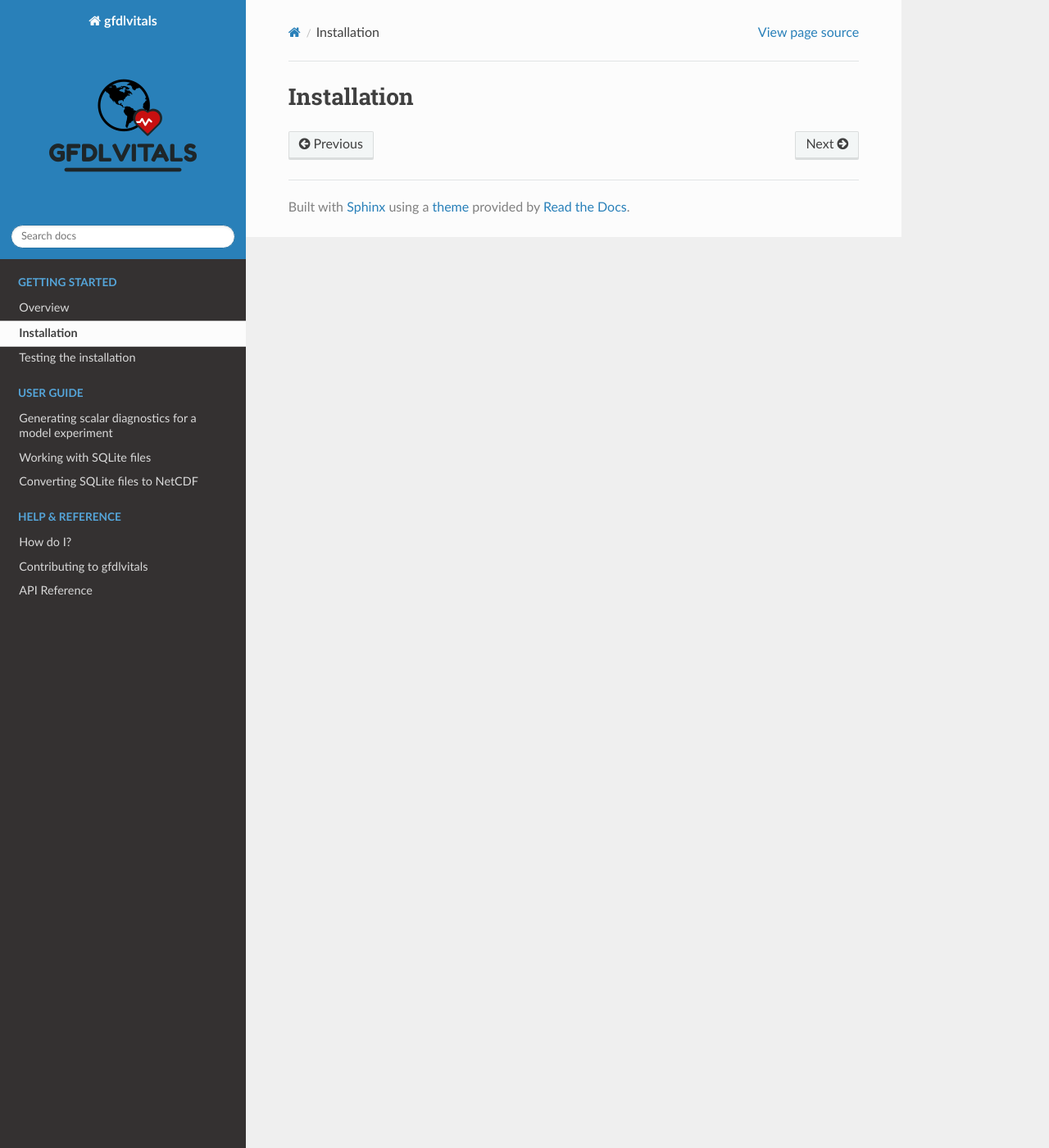
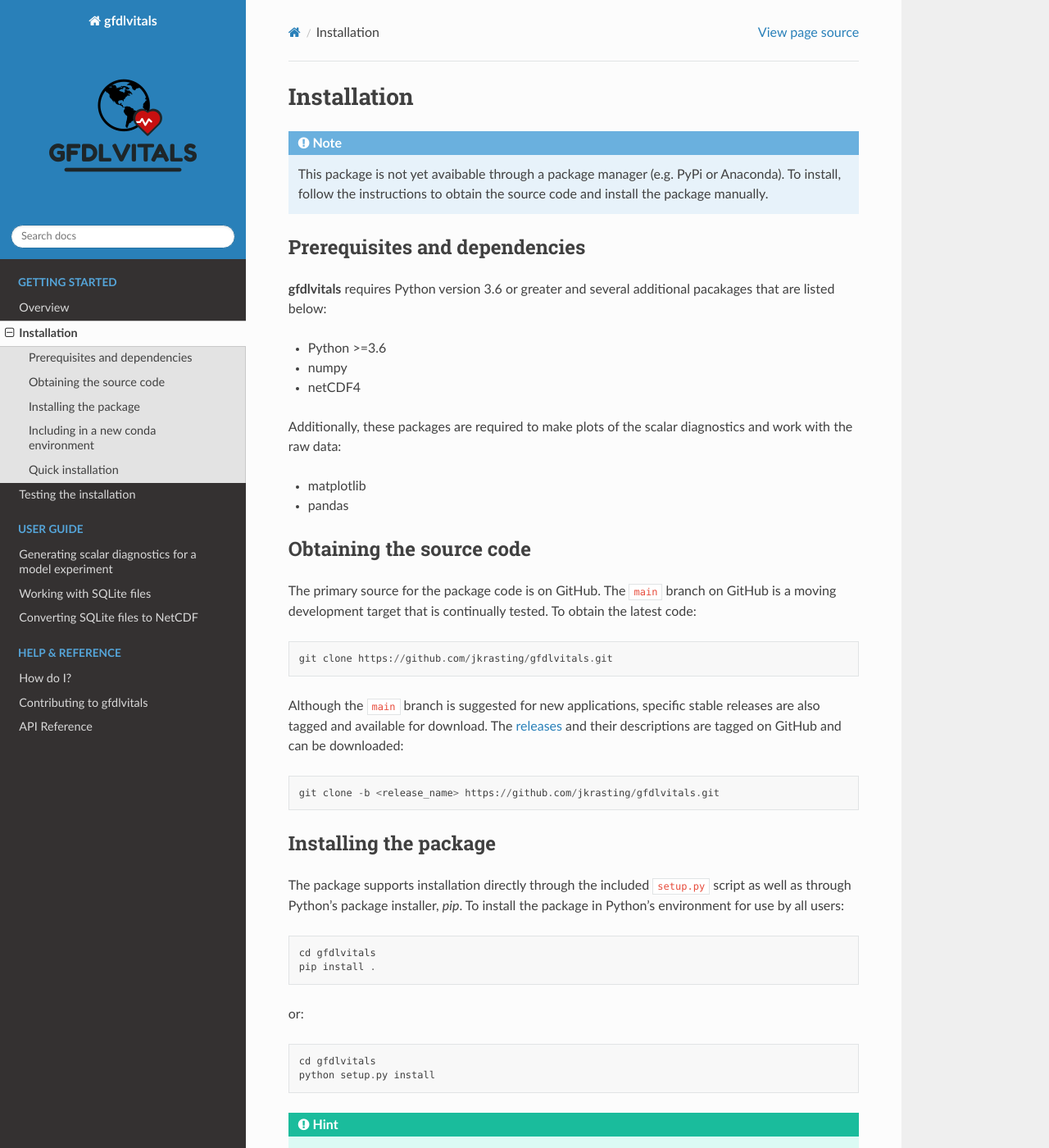
Before and after one commit to jkrasting/gfdlvitals, a Sphinx documentation site: the page built from docs/source/install.rst, in a window 1280 px wide and 1400 px high. Shown: the whole window at 82% size. Built offline with Sphinx 7.4.7 and the Read the Docs theme 2.0.0, drawn with Linux system fonts in a browser that asks for light colours; some of the changed text lies outside the part shown.

Commit message:
Added installation instructions

```diff
--- a/docs/source/install.rst
+++ b/docs/source/install.rst
@@ -1,2 +1,90 @@
 Installation
 ============
+
+.. note::
+   This package is not yet avaibable through a package manager (e.g. PyPi or
+   Anaconda). To install, follow the instructions to obtain the source code
+   and install the package manually.
+
+Prerequisites and dependencies
+------------------------------
+
+**gfdlvitals** requires Python version 3.6 or greater and several additional pacakages
+that are listed below:
+
+* Python >=3.6
+* numpy
+* netCDF4
+
+Additionally, these packages are required to make plots of the scalar diagnostics
+and work with the raw data:
+
+* matplotlib
+* pandas
+
+Obtaining the source code
+-------------------------
+
+The primary source for the package code is on GitHub. The ``main`` branch on GitHub
+is a moving development target that is continually tested. To obtain the latest code:
+
+.. parsed-literal::
+   git clone https://github.com/jkrasting/gfdlvitals.git
+
+Although the ``main`` branch is suggested for new applications, specific stable releases
+are also tagged and available for download. The `releases <https://github.com/jkrasting/gfdlvitals/releases>`_
+and their descriptions are tagged on GitHub and can be downloaded:
+
+.. parsed-literal::
+   git clone -b <release_name> https://github.com/jkrasting/gfdlvitals.git
+
+Installing the package
+----------------------
+
+The package supports installation directly through the included ``setup.py`` script as well
+as through Python's package installer, `pip`.  To install the package in Python's environment for use
+by all users:
+
+.. parsed-literal::
+   cd gfdlvitals
+   pip install .
+
+or:
+
+.. parsed-literal::
+   cd gfdlvitals
+   python setup.py install
+
+.. Hint::
+   If you do not have root access or would prefer not to have a site-wide installation,
+   you may install the package in your user's ``~/.local`` directory by passing the ``--user``
+   flag to the end of either command.
+
+Including in a new conda environment
+------------------------------------
+
+If you are building a new conda environment, you can include **gfdlvitals**
+in the environment's YAML specification file:
+
+.. code-block:: yaml
+
+   dependencies:
+     - python=3.8
+     - matplotlib
+     - netcdf4
+     - numpy
+     - pip
+     - pip:
+       - git+https://github.com/jkrasting/gfdlvitals.git
+
+Appending ``@<release_name>`` at the end of the URL will install a specific
+version of the package.
+
+Quick installation
+------------------
+
+If you are interested in skipping the download of the source code, you can install
+**gfdlvitals** directly from GitHub into the user ``~/.local`` directory in one-line:
+
+.. parsed-literal::
+   pip install git+https://github.com/jkrasting/gfdlvitals.git --user
```
